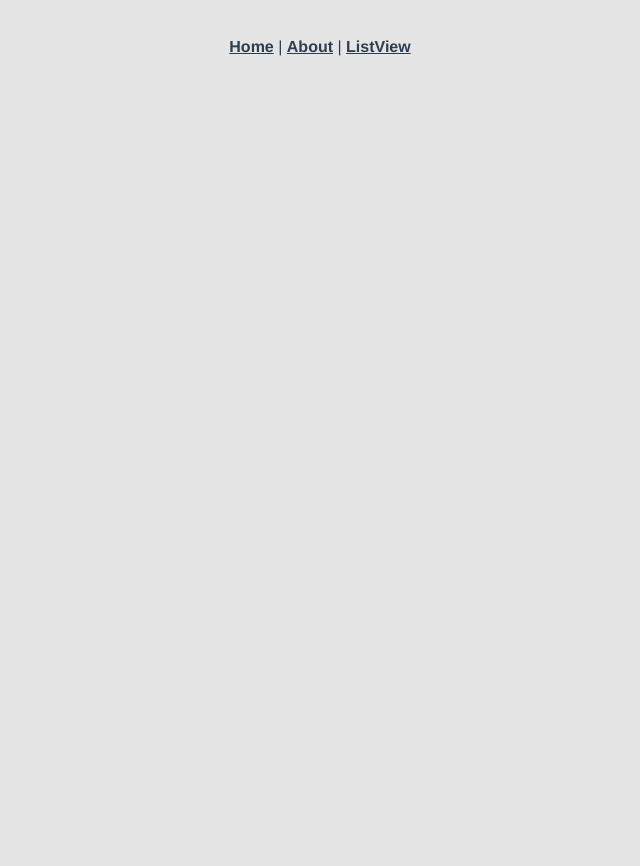
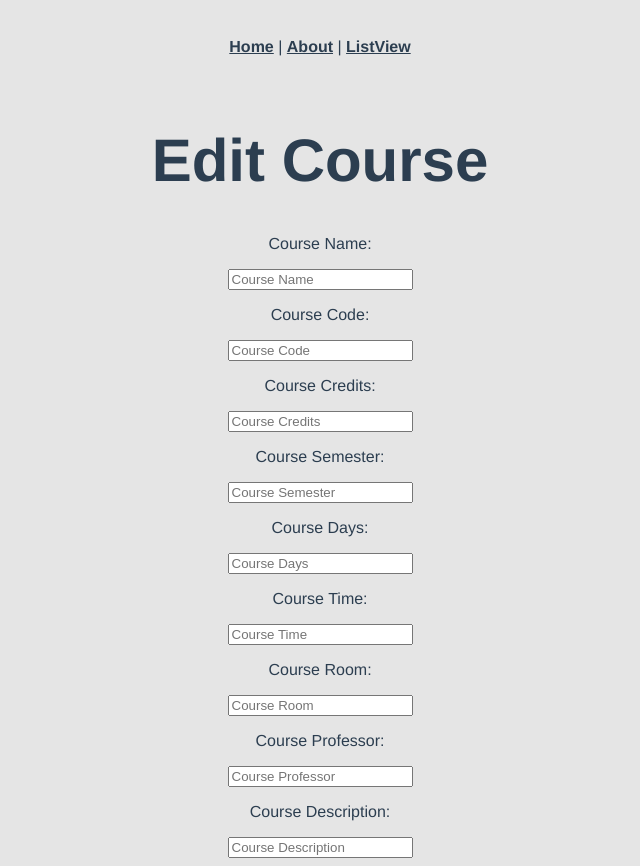
Before and after one commit to tylerdavidjoy/SEIV-Project2-Vue, a Vue app: page /edit in a window 1280 px wide. Shown: the whole page, without its empty margins (320-960 px from the left). Before the commit the page ends 800 px from the top, so only its background shows below. Built offline with nearby package versions, Linux system fonts and the light colour scheme.

Commit message:
Started work on the edit page

```diff
--- a/package.json
+++ b/package.json
@@ -10,7 +10,7 @@
   "dependencies": {
     "axios": "^0.20.0",
     "core-js": "^3.6.5",
-    "vue": "^2.6.11",
+    "vue": "^2.6.12",
     "vue-router": "^3.2.0"
   },
   "devDependencies": {
--- /dev/null
+++ b/src/components/Edit.vue
@@ -0,0 +1,52 @@
+<template>
+  <div>
+    <h1 style="font-size:60px">Edit Course</h1>
+    <div>
+      <p>Course Name:</p>
+      <input v-model="cname" placeholder="Course Name" />
+
+      <p>Course Code:</p>
+      <input v-model="ccode" placeholder="Course Code" />
+
+      <p>Course Credits:</p>
+      <input v-model="ccred" placeholder="Course Credits" />
+
+      <p>Course Semester:</p>
+      <input v-model="cseme" placeholder="Course Semester" />
+
+      <p>Course Days:</p>
+      <input v-model="cdays" placeholder="Course Days" />
+
+      <p>Course Time:</p>
+      <input v-model="ctime" placeholder="Course Time" />
+
+      <p>Course Room:</p>
+      <input v-model="croom" placeholder="Course Room" />
+
+      <p>Course Professor:</p>
+      <input v-model="cprof" placeholder="Course Professor" />
+
+      <p>Course Description:</p>
+      <input v-model="cdesc" placeholder="Course Description" />
+    </div>
+  </div>
+</template>
+
+<script>
+export default {
+  name: "Edit",
+  data() {
+    return {
+      cname: "",
+      ccode: "",
+      ccred: "",
+      cseme: "",
+      cdays: "",
+      ctime: "",
+      croom: "",
+      cprof: "",
+      cdesc: "",
+    };
+  },
+};
+</script>
--- a/src/router/index.js
+++ b/src/router/index.js
@@ -24,6 +24,12 @@ const routes = [
     name: "ListView",
     component: () =>
       import(/* webpackChunkName: "about" */ "../views/listview.vue")
+  },
+  {
+    path: "/edit",
+    name: "Edit",
+    component: () =>
+      import(/* webpackChunkName: "about" */ "../views/edit.vue")
   }
 ];
 
--- /dev/null
+++ b/src/views/edit.vue
@@ -0,0 +1,16 @@
+<template>
+  <div class="hello">
+    <Edit />
+  </div>
+</template>
+
+<script>
+import Edit from "@/components/Edit.vue";
+
+export default {
+  name: "edit",
+  components: {
+    Edit
+  }
+};
+</script>
```
Also changed, not shown: 1 other file (tests, documents, lock files or other folders).
